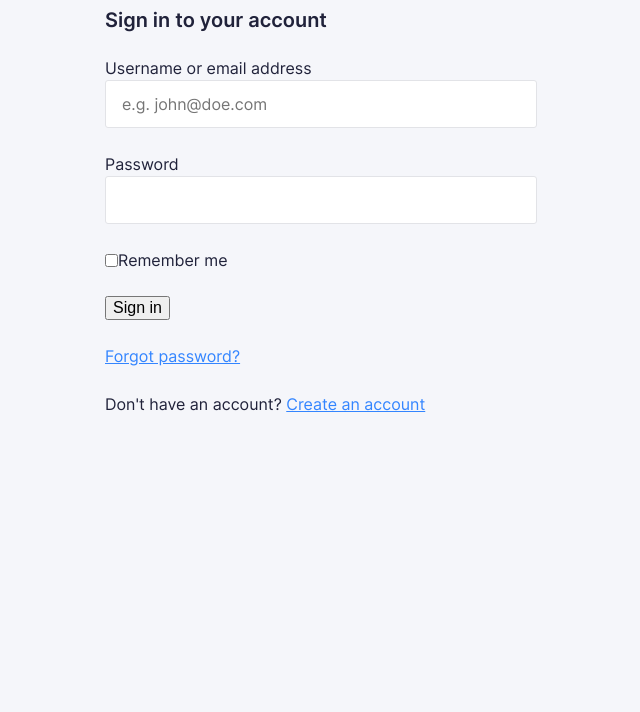
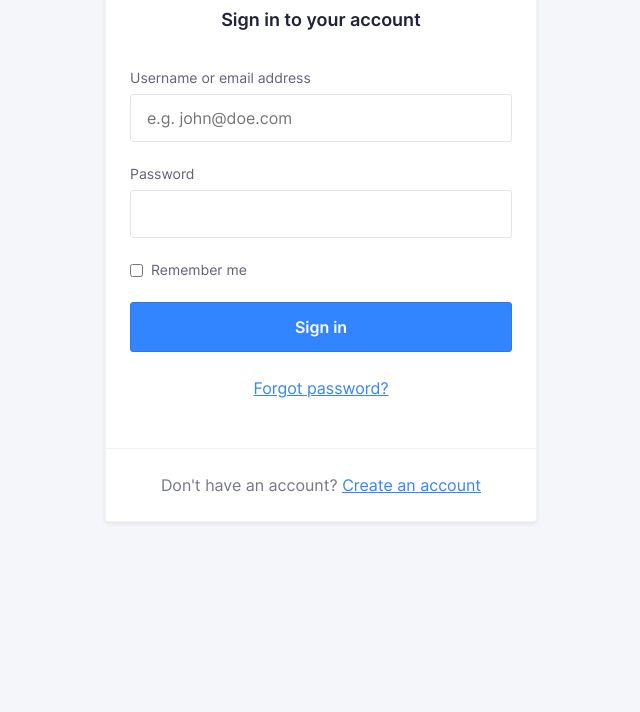
Before and after one commit to nmct-create3/login-form-design-DeblauweYerl, a plain HTML site: page index.html in a window 1280 px wide. Shown: the part 88-800 px from the top of the page, without its empty margins (319-959 px from the left). Drawn offline with Linux system fonts and the light colour scheme.

Commit message:
labo afgewerkt

```diff
--- a/css/screen.css
+++ b/css/screen.css
@@ -19,6 +19,46 @@
 \*------------------------------------*/
 
 :root {
+    --global-color-alpha-light: #4F95FF;
+    --global-color-alpha: #3385FF;
+    --global-color-alpha-dark: #2E77E6;
+    --global-color-alpha-x-dark: #1B4186;
+    --global-color-transparent: #0000000d;
+    --global-color-x-transparent:  #00000012;
+
+    --global-color-neutral-xxxxx-light: #FFF;
+    --global-color-neutral-xxxx-light: #F5F6FA;
+    --global-color-neutral-xxx-light: #E2E3E7;
+    --global-color-neutral-xx-light: #CACCD4;
+    --global-color-neutral-x-light: #B5B6C0;
+    --global-color-neutral-light: #A0A1AD;
+    --global-color-neutral: #8B8C9A;
+    --global-color-neutral-dark: #757787;
+    --global-color-neutral-x-dark: #606274;
+    --global-color-neutral-xx-dark: #4B4C60;
+    --global-color-neutral-xxx-dark: #35374D;
+    --global-color-neutral-xxxx-dark: #2A2C43;
+    --global-color-neutral-xxxxx-dark: #20223A;
+
+    --global-baseline: 8px;
+
+    --global-whitespace-xxs: calc(var(--global-baseline) / 2); /* = 4px */
+    --global-whitespace-xs: var(--global-baseline); /* = 8px */
+    --global-whitespace-sm: calc(var(--global-baseline) * 2); /* = 16px */
+    --global-whitespace-md: calc(var(--global-baseline) * 3); /* 24px */
+    --global-whitespace-lg: calc(var(--global-baseline) * 4); /* = 32px */
+    --global-whitespace-xl: calc(var(--global-baseline) * 6); /* = 48px */
+    --global-whitespace-xxl: calc(var(--global-baseline) * 8); /* = 64px */
+
+    --global-lh-xs: var(--global-baseline); /* = 8px */
+    --global-lh-sm: calc(var(--global-baseline) * 2); /* = 16px */
+    --global-lh-md: calc(var(--global-baseline) * 3); /* = 24px */
+    --global-lh-lg: calc(var(--global-baseline) * 4); /* = 32px */
+    --global-lh-xl: calc(var(--global-baseline) * 5); /* = 40px */
+    --global-lh-xxl: calc(var(--global-baseline) * 6); /* = 48px */
+
+    --global-input-border: 1px;
+    --global-input-padding: calc(var(--global-input-border) * 11);
 
 }
 
@@ -38,11 +78,11 @@ html {
     font-size: 16px;
     line-height: 1.5;
     font-family: "Inter", Helvetica, arial, sans-serif;
-    color: #20223a;
+    color: var(--global-color-neutral-xxxxx-dark);
     box-sizing: border-box;
     -webkit-font-smoothing: antialiased;
     -moz-osx-font-smoothing: grayscale;
-    background-color: #F5F6FA;
+    background-color: var(--global-color-neutral-xxxx-light);
 }
 
 *,
@@ -59,13 +99,13 @@ html {
 */
 
 ::-moz-selection {
-    background: #3385FF;
+    background: var(--global-color-alpha);
     color: white;
     text-shadow: none;
 }
 
 ::selection {
-    background: #3385FF;
+    background: var(--global-color-alpha);
     color: white;
     text-shadow: none;
 }
@@ -99,28 +139,28 @@ h3 {
 
 h1 {
     font-size: 36px;
-    line-height: 48px;
-    margin: 0 0 24px;
+    line-height: var(--global-lh-xxl);
+    margin: 0 0 var(--global-whitespace-md);
 }
 
 h2 {
     font-size: 32px;
-    line-height: 40px;
-    margin: 0 0 24px;
+    line-height: var(--global-lh-xl);
+    margin: 0 0 var(--global-whitespace-md);
 }
 
 h3 {
     font-size: 26px;
-    line-height: 32px;
-    margin: 0 0 24px;
+    line-height: var(--global-lh-lg);
+    margin: 0 0 var(--global-whitespace-md);
 }
 
 h4,
 h5,
 h6 {
     font-size: 20px;
-    line-height: 24px;
-    margin: 0 0 24px;
+    line-height: var(--global-lh-md);
+    margin: 0 0 var(--global-whitespace-md);
 }
 
 p,
@@ -130,12 +170,12 @@ dl,
 table,
 address,
 figure {
-    margin: 0 0 24px;
+    margin: 0 0 var(--global-whitespace-md);
 }
 
 ul,
 ol {
-    padding-left: 24px;
+    padding-left: var(--global-whitespace-md);
 }
 
 li ul,
@@ -146,8 +186,8 @@ li ol {
 blockquote {
     font-style: normal;
     font-size: 23px;
-    line-height: 32px;
-    margin: 0 0 24px;
+    line-height: var(--global-lh-lg);
+    margin: 0 0 var(--global-whitespace-md);
 }
 
 blockquote * {
@@ -166,11 +206,11 @@ hr {
     border: 0;
     height: 1px;
     background: LightGrey;
-    margin: 0 0 24px;
+    margin: 0 0 var(--global-whitespace-md);
 }
 
 a {
-    color: #3385FF;
+    color: var(--global-color-alpha);
     transition: all .1s ease-in-out;
 }
 
@@ -181,12 +221,12 @@ input {
 
 a:visited,
 a:active {
-    color: darkblue;
+    color: var(--global-color-alpha);
 }
 
 a:hover,
 a:focus {
-    color: darkblue;
+    color: var(--global-color-alpha-light);
 }
 
 /*------------------------------------*\
@@ -201,7 +241,8 @@ a:focus {
 
 .o-row {
     position: relative;
-    padding: 24px 24px 0;
+    padding: var(--global-whitespace-md) var(--global-whitespace-md) 0;
+    height: 100vh;
 }
 
 .o-row--login {
@@ -211,19 +252,19 @@ a:focus {
 /* size modifiers */
 
 .o-row--lg {
-    padding-top: 48px;
-    padding-bottom: 24px;
+    padding-top: var(--global-whitespace-md);
+    padding-bottom: var(--global-whitespace-md);
 }
 
 .o-row--xl {
     padding-top: 72px;
-    padding-bottom: 48px;
+    padding-bottom: var(--global-whitespace-md);
 }
 
 @media (min-width: 768px) {
     .o-row {
-        padding-left: 48px;
-        padding-right: 48px;
+        padding-left: var(--global-whitespace-md);
+        padding-right: var(--global-whitespace-md);
     }
 }
 
@@ -258,13 +299,13 @@ a:focus {
 }
 
 .o-section + .o-section {
-    padding-top: 24px;
+    padding-top: var(--global-whitespace-md);
 }
 
 @media (min-width: 768px) {
     .o-section--lg + .o-section--lg,
     .o-section--xl + .o-section--xl {
-        padding-top: 48px;
+        padding-top: var(--global-whitespace-md);
     }
 }
 
@@ -316,7 +357,7 @@ a:focus {
 }
 
 .o-layout--gutter-lg > .o-layout__item {
-    padding: 0 24px;
+    padding: 0 var(--global-whitespace-md);
 }
 
 .o-layout--gutter-xl {
@@ -324,7 +365,7 @@ a:focus {
 }
 
 .o-layout--gutter-xl > .o-layout__item {
-    padding: 0 48px;
+    padding: 0 var(--global-whitespace-md);
 }
 
 /* reverse horizontal row modifier */
@@ -459,15 +500,15 @@ a:focus {
 }
 
 .c-logo__path--1 {
-    fill: #20223A;
+    fill: var(--global-color-neutral-xxxxx-dark);
 }
 
 .c-logo__path--2 {
-    fill: #3385FF;
+    fill: var(--global-color-alpha);
 }
 
 .c-logo__path--3 {
-    fill: #1B4186;
+    fill: var(--global-color-alpha-x-dark);
 }
 
 /*
@@ -475,6 +516,41 @@ a:focus {
     ---
     Card with box shadow
 */
+
+.c-card {
+    background-color: var(--global-color-neutral-xxxxx-light);
+    border: var(--global-input-border) solid var(--global-color-transparent);
+    border-radius: 3px;
+    box-shadow: 0px 2px 4px 0px var(--global-color-x-transparent);
+}
+
+.c-card__body {
+    padding: 8px var(--global-whitespace-sm) var(--global-whitespace-sm) var(--global-whitespace-sm);
+}
+
+.c-card__title {
+    text-align: center;
+    font-weight: 600;
+    font-size: 18px;
+    line-height: 21px;
+    padding-top: var(--global-whitespace-md);
+}
+
+.c-card__footer {
+    text-align: center;
+    padding-top: var(--global-whitespace-md);
+    border-top: 1px solid var(--global-color-transparent);
+}
+
+@media (min-width: 576px) {
+    .c-card__body {
+        padding: var(--global-whitespace-sm) var(--global-whitespace-md) var(--global-whitespace-md) var(--global-whitespace-md);
+    }
+
+    .c-card__title{
+        padding-top: var(--global-whitespace-md);
+    }
+}
 
 
 /*
@@ -499,19 +575,19 @@ a:focus {
     -moz-appearance: none;
     appearance: none;
     width: 100%;
-    border: 1px solid #E2E3E7;
+    border: var(--global-input-border) solid var(--global-color-neutral-xxx-light);
     border-radius: 3px;
     font-family: inherit;
     font-size: 16px;
-    line-height: 24px;
-    color: #B5B6C0;
-    padding: 11px 16px;
+    line-height: var(--global-lh-md);
+    color: var(--global-color-neutral-x-light);
+    padding: var(--global-input-padding) var(--global-whitespace-sm);
     outline: none;
 }
 
 .c-input:focus {
-    border-color: #3385FF;
-    box-shadow: 0px 0px 0px 3px #3385FF4D;
+    border-color: var(--global-color-alpha);
+    box-shadow: 0px 0px 0px 3px var(--global-color-alpha);
 }
 
 /*
@@ -521,7 +597,15 @@ a:focus {
 */
 
 .c-label {
+    font-size: 14px;
+    line-height: 16px;
+    margin-bottom: var(--global-baseline);
+    color: var(--global-color-neutral-x-dark);
+}
 
+.c-label--margin-left {
+    margin-bottom: 0;
+    margin-left: var(--global-baseline);
 }
 
 /* If a input is focused within the form-field class change te color of the label */
@@ -537,19 +621,28 @@ a:focus {
 */
 
 .c-button {
-
+    font-size: 16px;
+    font-weight: 600;
+    line-height: var(--global-lh-xxl);
+    color: var(--global-color-neutral-xxxxx-light);
+    background-color: var(--global-color-alpha);
+    border: var(--global-input-border) solid var(--global-color-alpha-dark);
+    border-radius: 3px;
+    width: 100%;
+    outline: none;
 }
 
 .c-button:hover {
-
+    background-color: var(--global-color-alpha-light);
 }
 
 .c-button:focus {
-
+    border-color: var(--global-color-alpha-dark);
+    box-shadow: 0px 0px 0px 3px var(--global-color-alpha);
 }
 
 .c-button:active {
-
+    background-color: var(--global-color-alpha-dark);
 }
 
 .c-button--block {
@@ -568,6 +661,10 @@ a:focus {
 
 .u-color-neutral-base {
     color: Silver;
+}
+
+.u-color-neutral-light {
+    color: var(--global-color-neutral-dark);
 }
 
 .u-color-neutral-dark {
@@ -593,11 +690,11 @@ a:focus {
 }
 
 .u-mb-sm {
-    margin-bottom: 8px !important;
+    margin-bottom: var(--global-baseline) !important;
 }
 
 .u-mb-md {
-    margin-bottom: 16px !important;
+    margin-bottom: var(--global-whitespace-sm) !important;
 }
 
 .u-mb-lg {
@@ -605,7 +702,33 @@ a:focus {
 }
 
 .u-mb-xl {
-    margin-bottom: 48px !important;
+    margin-bottom: var(--global-whitespace-md) !important;
+}
+
+
+
+.u-mt-clear {
+    margin-top: 0 !important;
+}
+
+.u-mt-xs {
+    margin-top: 4px !important;
+}
+
+.u-mt-sm {
+    margin-top: var(--global-baseline) !important;
+}
+
+.u-mt-md {
+    margin-top: var(--global-whitespace-sm) !important;
+}
+
+.u-mt-lg {
+    margin-top: 32px !important;
+}
+
+.u-mt-xl {
+    margin-top: var(--global-whitespace-md) !important;
 }
 
 /*
@@ -930,7 +1053,7 @@ No media query since this is the default in mobile first design
     }
     pre,
     blockquote {
-        border: 1px solid #999;
+        border: var(--global-input-border) solid #999;
         page-break-inside: avoid;
     }
     /*
--- a/index.html
+++ b/index.html
@@ -38,34 +38,34 @@
                     </div>
                     <div class="c-card__body">
                         <p class="c-form-field">
-                            <label for="username">
+                            <label class="c-label" for="username">
                                 Username or email address
                             </label>
                             <input class="c-input" id="username" type="email" name="username" id="username" placeholder="e.g. john@doe.com" required>
                         </p>
                         <p class="c-form-field">
-                            <label for="password">
+                            <label class="c-label" for="password">
                                 Password
                             </label>
                             <input class="c-input" id="password" type="password" name="password" id="password" required>
                         </p>
                         <p class="c-form-field c-form-field--option">
                             <input id="rememberme" type="checkbox" name="rememberme" id="rememberme">
-                            <label for="rememberme">
+                            <label class="c-label c-label--margin-left" for="rememberme">
                                 Remember me
                             </label>
                         </p>
                         <p>
-                            <input type="submit" value="Sign in"/input>
+                            <input class="o-button-reset c-button u-mb-md" type="submit" value="Sign in">
                         </p>
-                        <p>
+                        <p class="u-align-text-center">
                             <a href="#!">
                                 Forgot password?
                             </a>
                         </p>
                     </div>
                     <div class="c-card__footer">
-                        <p>
+                        <p class="u-color-neutral-light">
                             Don't have an account? <a href="#">Create an account</a>
                         </p>
                     </div>
```
